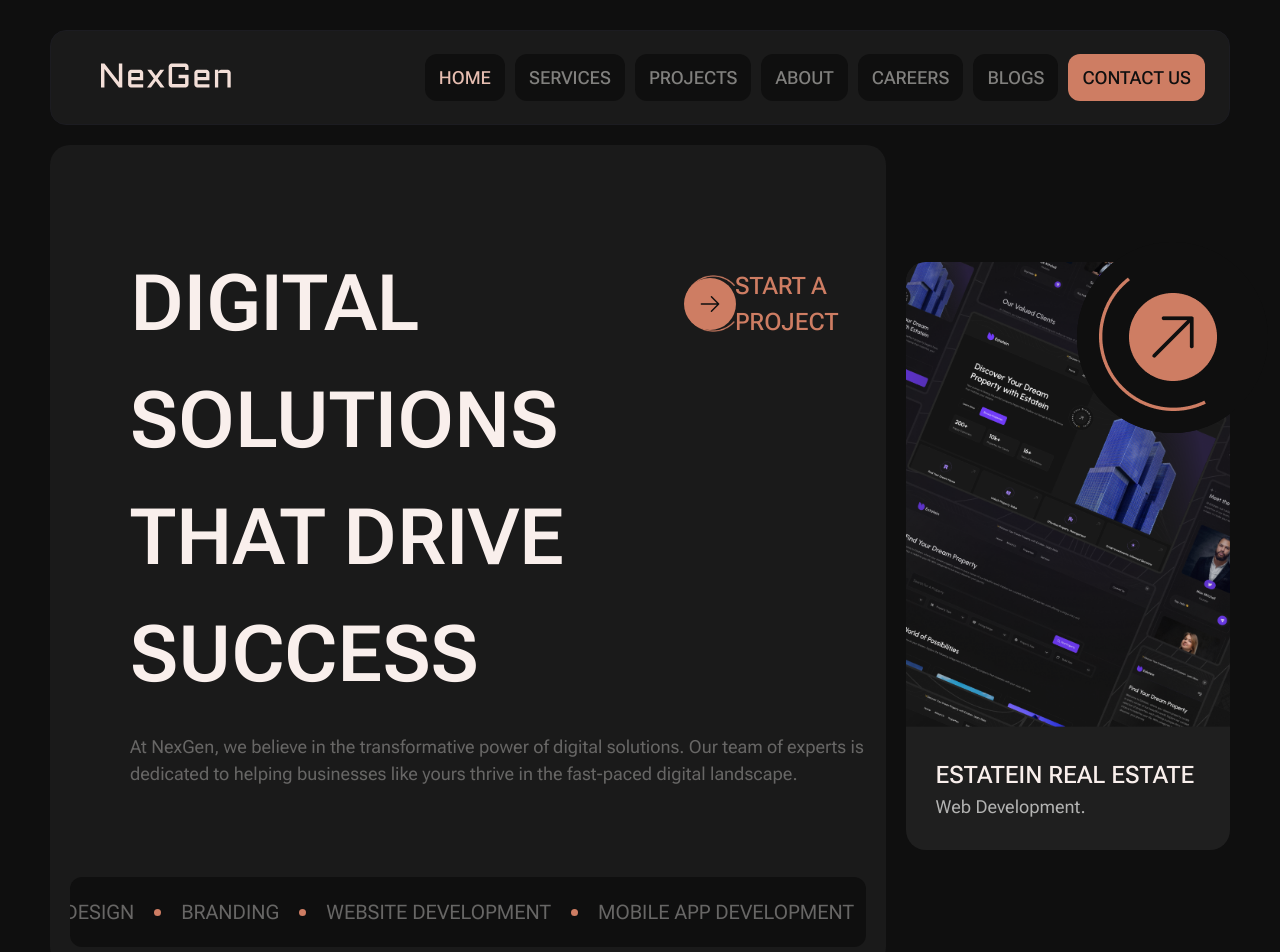
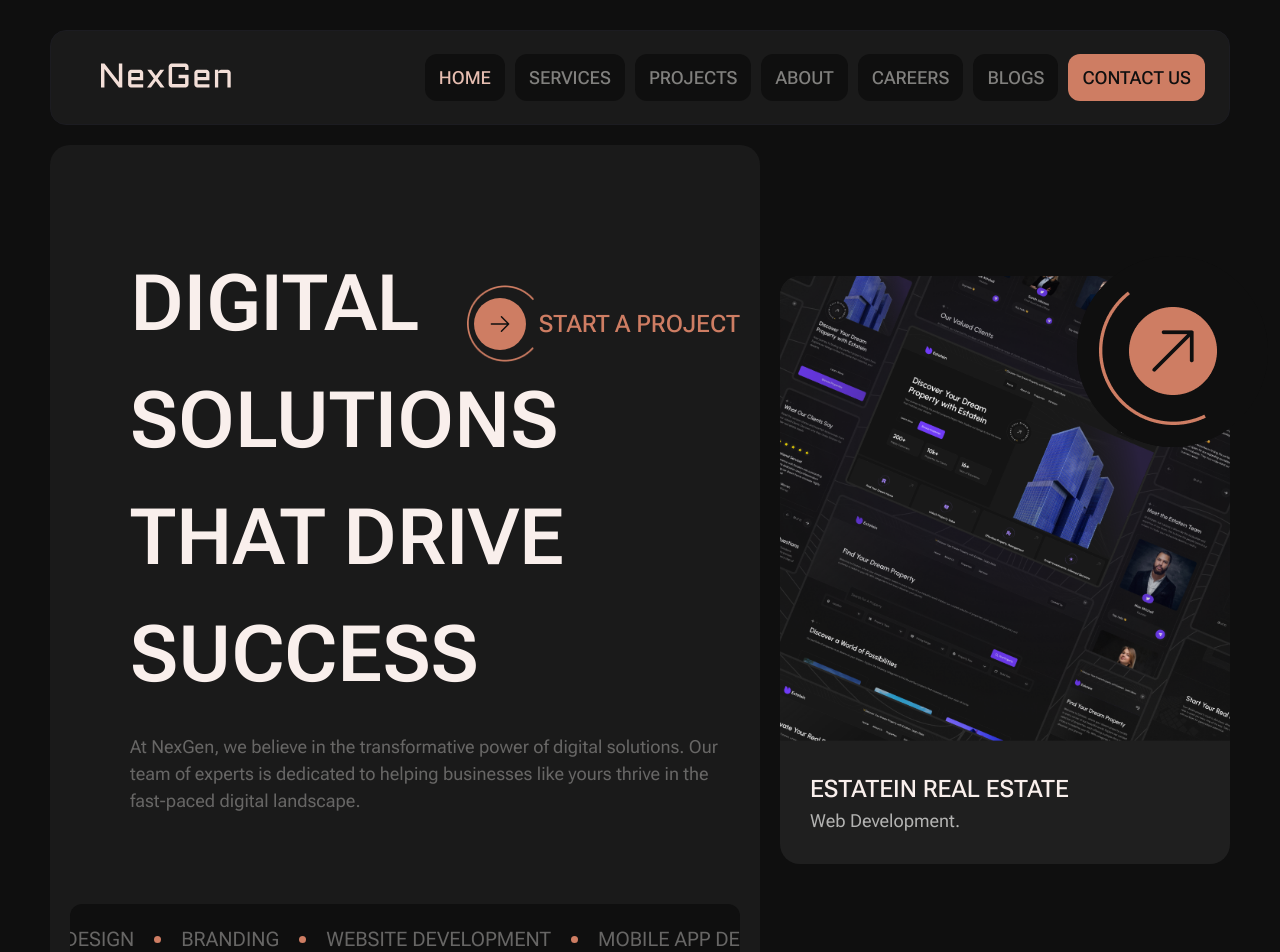
Before and after one commit to krishvaghasiya705/NexGen, a Next.js app: page / in a window 1280 px wide. Shown: the top 952 px of the page. Built offline with nearby package versions, Linux system fonts and the light colour scheme.

Commit message:
UI break issue 3

```diff
--- a/src/components/commonmarquee/commonmarquee.module.scss
+++ b/src/components/commonmarquee/commonmarquee.module.scss
@@ -2,9 +2,8 @@
 
 .commonmarqueemain {
     background-color: var(--black2);
-    padding: 20px 0;
+    padding: 35px 0;
     border-radius: 12px;
-    height: 70px;
     position: relative;
     overflow: hidden;
 
--- a/src/components/homecomponents/faq/faq.module.scss
+++ b/src/components/homecomponents/faq/faq.module.scss
@@ -13,6 +13,7 @@
     border-radius: 16px;
     margin-bottom: 20px;
     display: flex;
+    gap: 20px;
     justify-content: space-between;
     align-items: center;
 
@@ -66,6 +67,7 @@
       }
 
       span {
+        white-space: nowrap;
         @include font20;
         text-transform: uppercase;
         color: var(--gray70);
--- a/src/components/homecomponents/herobanner/herobanner.module.scss
+++ b/src/components/homecomponents/herobanner/herobanner.module.scss
@@ -78,9 +78,9 @@
           }
 
           .herobannerlinkmain {
-            // position: absolute;
-            // top: 20px;
-            // right: 0;
+            position: absolute;
+            top: 20px;
+            right: 0;
             display: flex;
             align-items: center;
             padding-top: 20px;
@@ -91,7 +91,7 @@
               // margin-left: 0;
               padding-top: 0;
               gap: 10px;
-              // position: static;
+              position: static;
             }
 
             .linkicon {
@@ -190,16 +190,19 @@
       border-radius: 20px;
 
       @media (max-width: 1440px) {
-        width: auto;
+        max-width: 450px;
       }
 
       @media (max-width: 1024px) {
-        width: 100%;
         max-width: 100%;
       }
 
       .herobannerimagediv {
         position: relative;
+
+        @media (max-width:768px) {
+          overflow: hidden;
+        }
 
         .arrowlinkmain {
           position: absolute;
--- a/src/components/homecomponents/herobanner/index.js
+++ b/src/components/homecomponents/herobanner/index.js
@@ -23,6 +23,11 @@ export default function Herobanner() {
     "Branding",
     "Website Development",
     "Mobile App Development",
+    "Digital Marketing",
+    "Website Design",
+    "Branding",
+    "Website Development",
+    "Mobile App Development"
   ];
 
   return (
```
